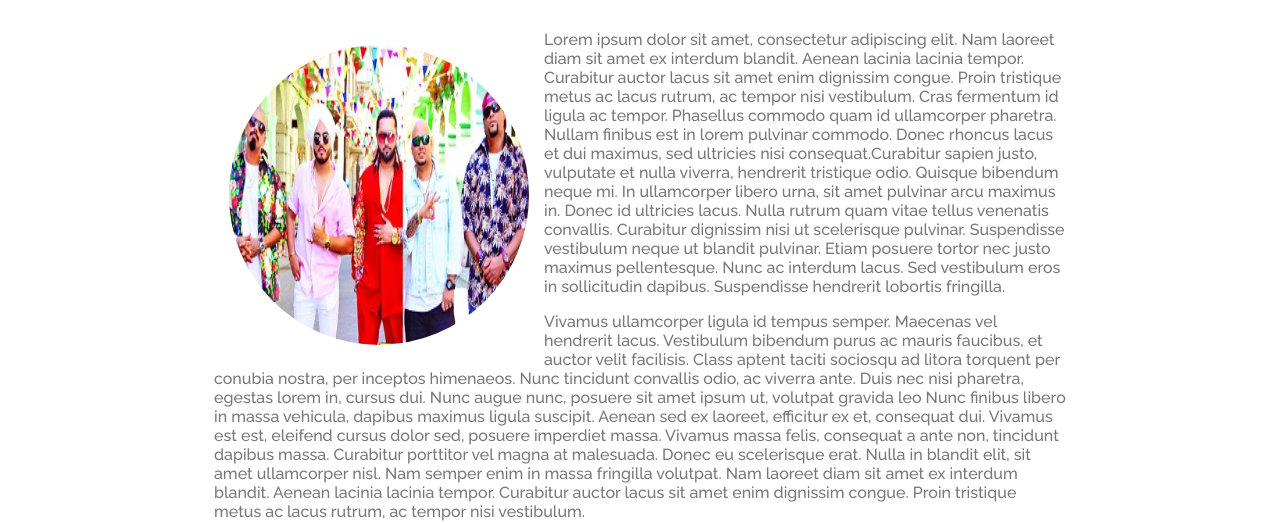
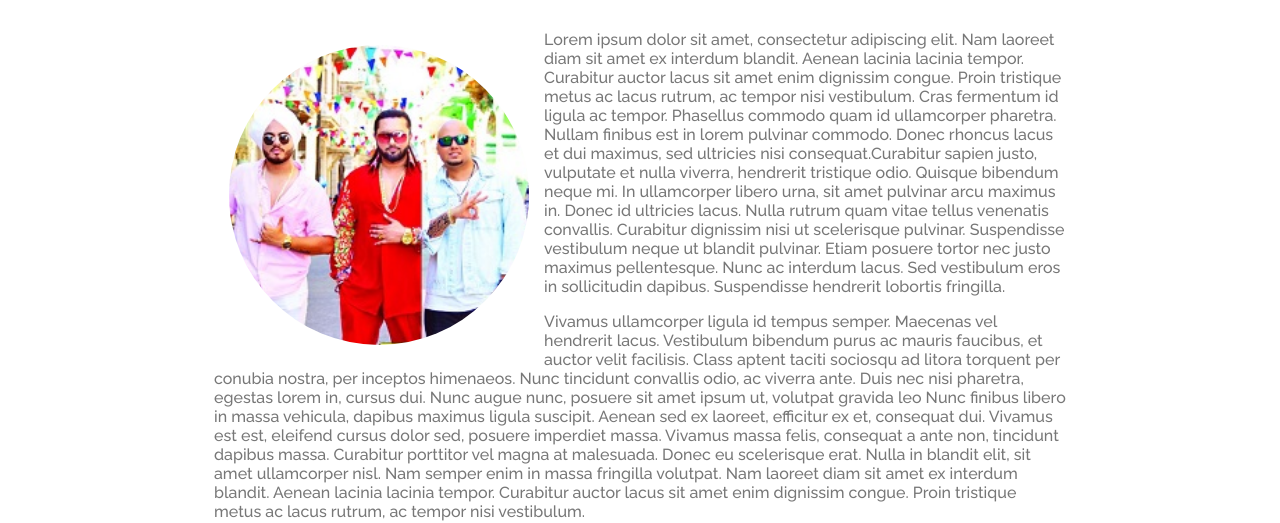
Before and after one commit to Bhavnoor-Singh98/The_YoYo_Band-Website, a plain HTML site: page about.html in a window 1280 px wide. Shown: the part 292-815 px from the top of the page. Drawn offline with Linux system fonts and the light colour scheme; files whose address does not match are found by name.

Commit message:
Update styles.css

```diff
--- a/styles.css
+++ b/styles.css
@@ -106,6 +106,7 @@ html, body{
     width: 300px;
     margin: 15px;
     border-radius: 50%;
+    object-fit: cover
 }
 
 .main-footer{
```
